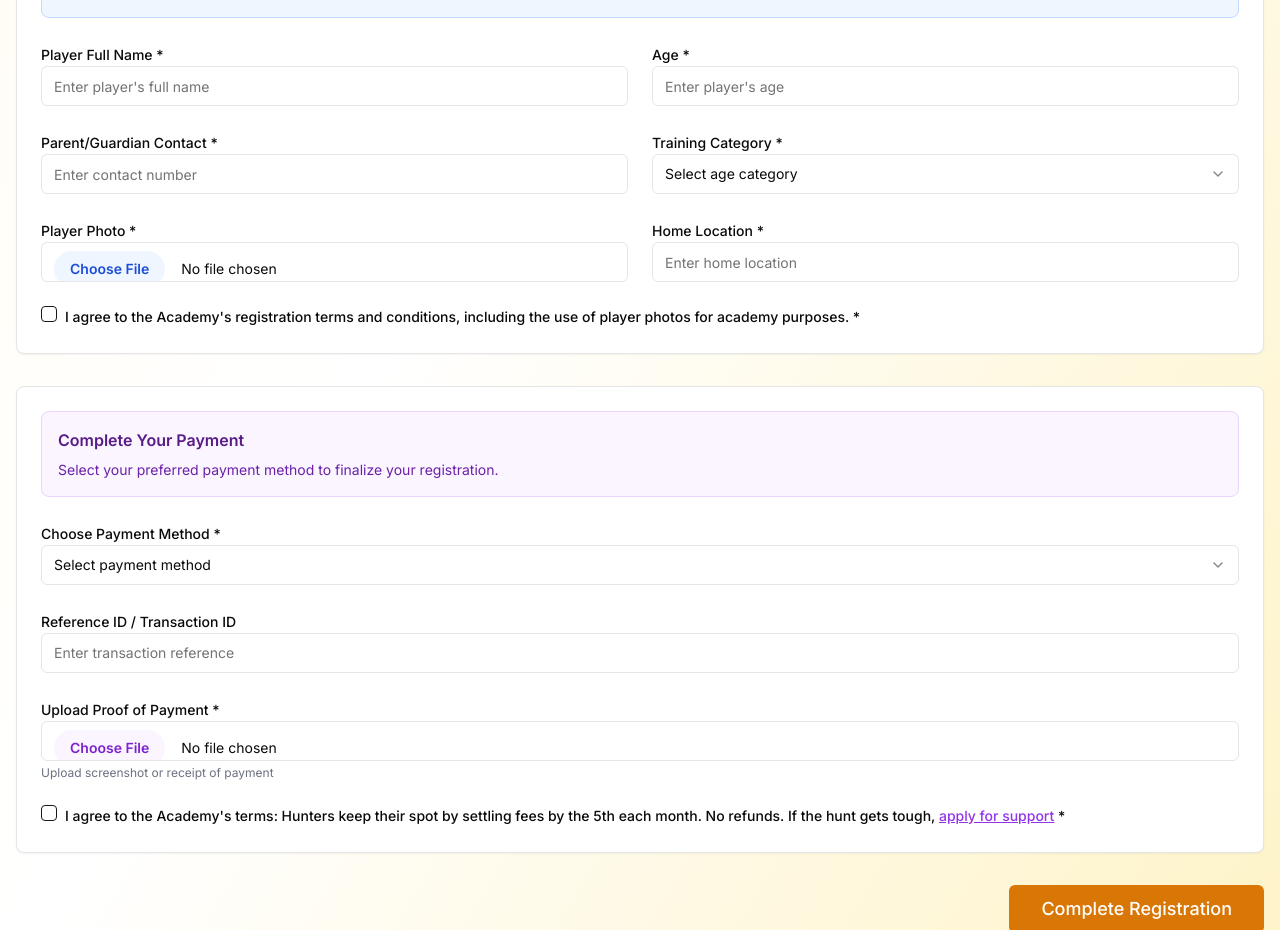
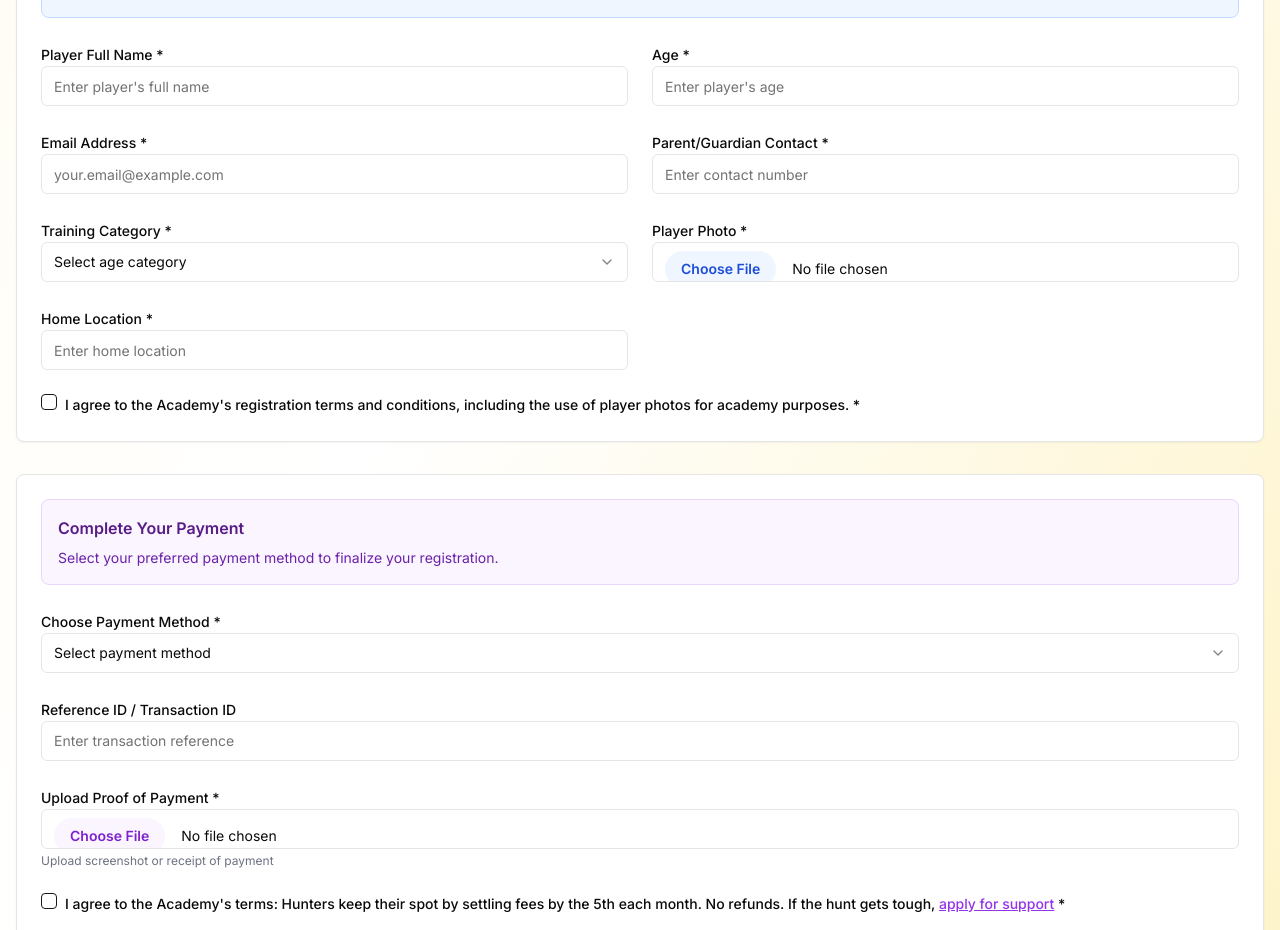
Before and after one commit to Seyramize/gbawebball, a Next.js app: page /join in a window 1280 px wide. Shown: the part 1200-2130 px from the top of the page. Built offline with nearby package versions, Linux system fonts and the light colour scheme.

Commit message:
Added email form

```diff
--- a/app/blog/BlogClientPage.tsx
+++ b/app/blog/BlogClientPage.tsx
@@ -263,19 +263,19 @@ export default function BlogClientPage() {
                       id: 1,
                       title: "Defensive Principles: The Hunter's Approach",
                       coach: "Coach David Nuertey Tetteh",
-                      date: "April 5, 2025",
+                      date: "September 20, 2025",
                       description:
                         "Breaking down our defensive philosophy and key principles that make our defense elite.",
-                      videoUrl: "https://www.youtube.com/embed/dQw4w9WgXcQ",
+                      videoUrl: "https://www.youtube.com/@GbaweBasketballAcademy",
                       thumbnailUrl: "/hc.jpg?height=600&width=800",
                     },
                     {
                       id: 2,
                       title: "Building Basketball IQ: Reading the Game",
                       coach: "Coach Kenneth Akpah",
-                      date: "March 22, 2025",
+                      date: "September 20, 2025",
                       description: "How we develop decision-making skills and game intelligence in our players.",
-                      videoUrl: "https://www.youtube.com/embed/dQw4w9WgXcQ",
+                      videoUrl: "https://www.youtube.com/@GbaweBasketballAcademy",
                       thumbnailUrl: "/ac.jpg?height=600&width=800",
                     },
                   ].map((post, i) => (
--- a/app/join/academy-registration-form.tsx
+++ b/app/join/academy-registration-form.tsx
@@ -53,6 +53,20 @@ export function AcademyRegistrationForm({ formData, updateFormData }: Props) {
             required
           />
         </div>
+      </div>
+
+
+
+      <div>
+        <Label htmlFor="email">Email Address *</Label>
+        <Input
+          id="email"
+          type="email"
+          value={formData.email}
+          onChange={(e) => updateFormData({ email: e.target.value })}
+          placeholder="your.email@example.com"
+          required
+        />
       </div>
 
       <div>
--- a/app/join/academy-registration-tab.tsx
+++ b/app/join/academy-registration-tab.tsx
@@ -38,7 +38,7 @@ export function AcademyRegistrationTab({ formData, updateFormData }: Props) {
 
   const handleSubmit = () => {
     // Validate required fields
-    const requiredFields = ["playerName", "age", "guardianContact", "trainingCategory", "homeLocation", "paymentMethod", "playerPhoto"]
+    const requiredFields = ["playerName", "age", "email", "guardianContact", "trainingCategory", "homeLocation", "paymentMethod", "playerPhoto"]
 
     const missingFields = requiredFields.filter((field) => !formData[field as keyof RegistrationFormData])
 
@@ -91,6 +91,17 @@ export function AcademyRegistrationTab({ formData, updateFormData }: Props) {
                   type="number"
                   min="6"
                   max="99"
+                />
+              </div>
+
+              <div>
+                <Label htmlFor="email">Email Address *</Label>
+                <Input
+                  id="email"
+                  type="email"
+                  value={formData.email}
+                  onChange={(e) => updateFormData({ email: e.target.value })}
+                  placeholder="your.email@example.com"
                 />
               </div>
 
--- a/app/join/join-academy-client.tsx
+++ b/app/join/join-academy-client.tsx
@@ -13,6 +13,7 @@ export interface RegistrationFormData {
   // Academy Registration
   playerName: string
   age: string
+  email: string
   guardianContact: string
   trainingCategory: string
   playerPhoto: File | null
@@ -48,6 +49,7 @@ export function JoinAcademyClient() {
   const [registrationData, setRegistrationData] = useState<RegistrationFormData>({
     playerName: "",
     age: "",
+    email: "",
     guardianContact: "",
     trainingCategory: "",
     playerPhoto: null,
--- a/app/team/page.tsx
+++ b/app/team/page.tsx
@@ -155,7 +155,7 @@ export default function TeamPage() {
                     name: "David Nuertey Tetteh",
                     role: "Head Boys Coach",
                     image: "/hc.jpg?height=400&width=400",
-                    bio: "Coach David Nuertey Tetteh is a seasoned basketball coach with nearly a decade of experience in shaping young athletes and building competitive programs. At St. John’s Grammar School, he guided teams to remarkable achievements, including winning the Greater Accra Girls Basketball Championship (2024&2025), the HoopRave National SHS 3x3 Tournament (2025), and securing consistent top finishes in the Greater Accra Super Zonals. As the new Head Boys Coach of Gbawe Basketball Academy, Coach David brings leadership, technical expertise, and a championship mindset. His vision is to transform the Academy into a recognized hub for basketball excellence—developing disciplined athletes, nurturing future stars, and raising talents who can compete at the highest levels both locally and internationally.",
+                    bio: "Coach David is a seasoned basketball coach with nearly a decade of experience developing young athletes and winning championships. As Head Boys Coach of Gbawe Basketball Academy, he brings leadership, technical expertise, and a championship mindset to building the next generation of talent.",
                     specialties: ["Two-time Greater Accra Champions", "National U16 FIBA 3x3 Champions", "Three-time Zonal Champions"],
                   },
                   {
```
